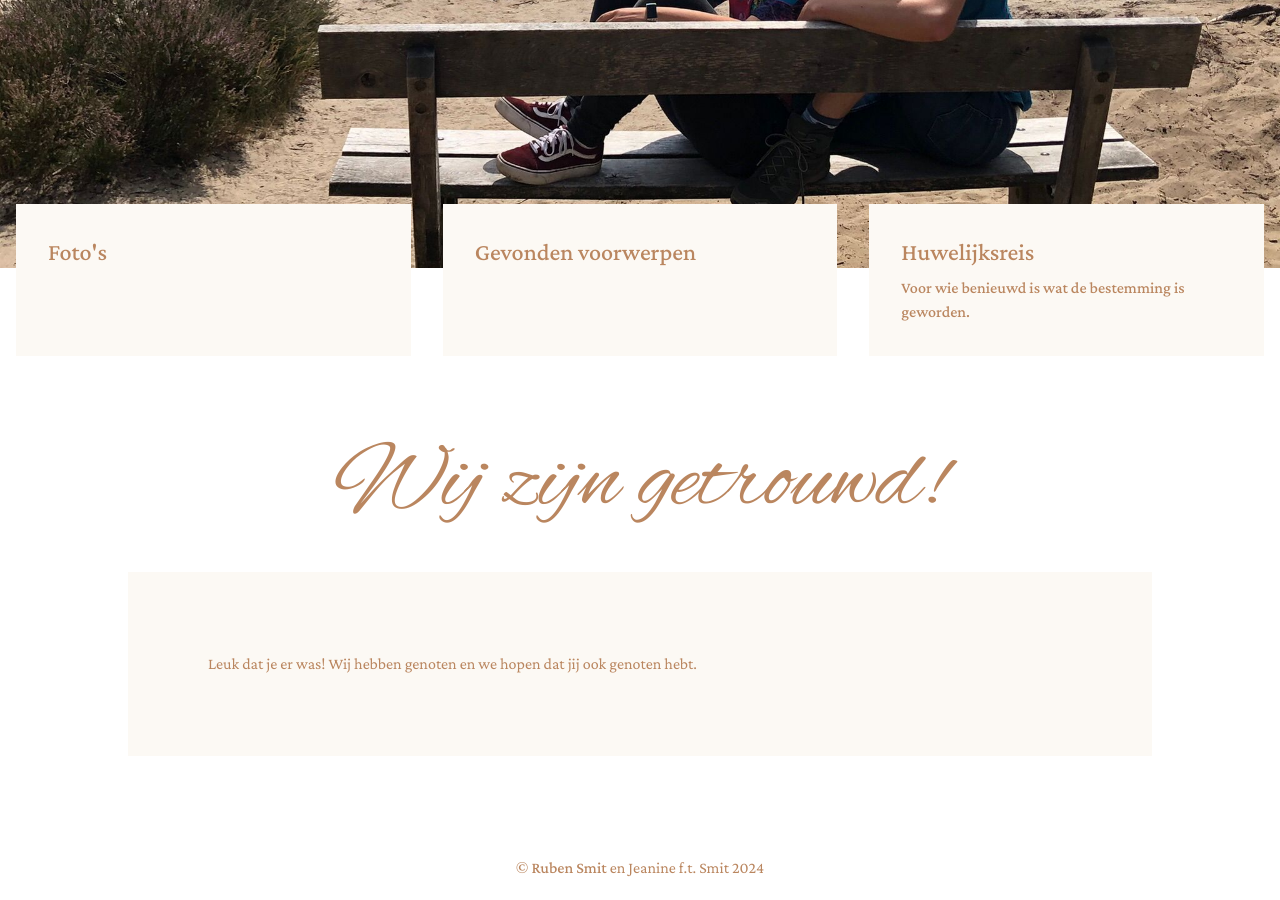
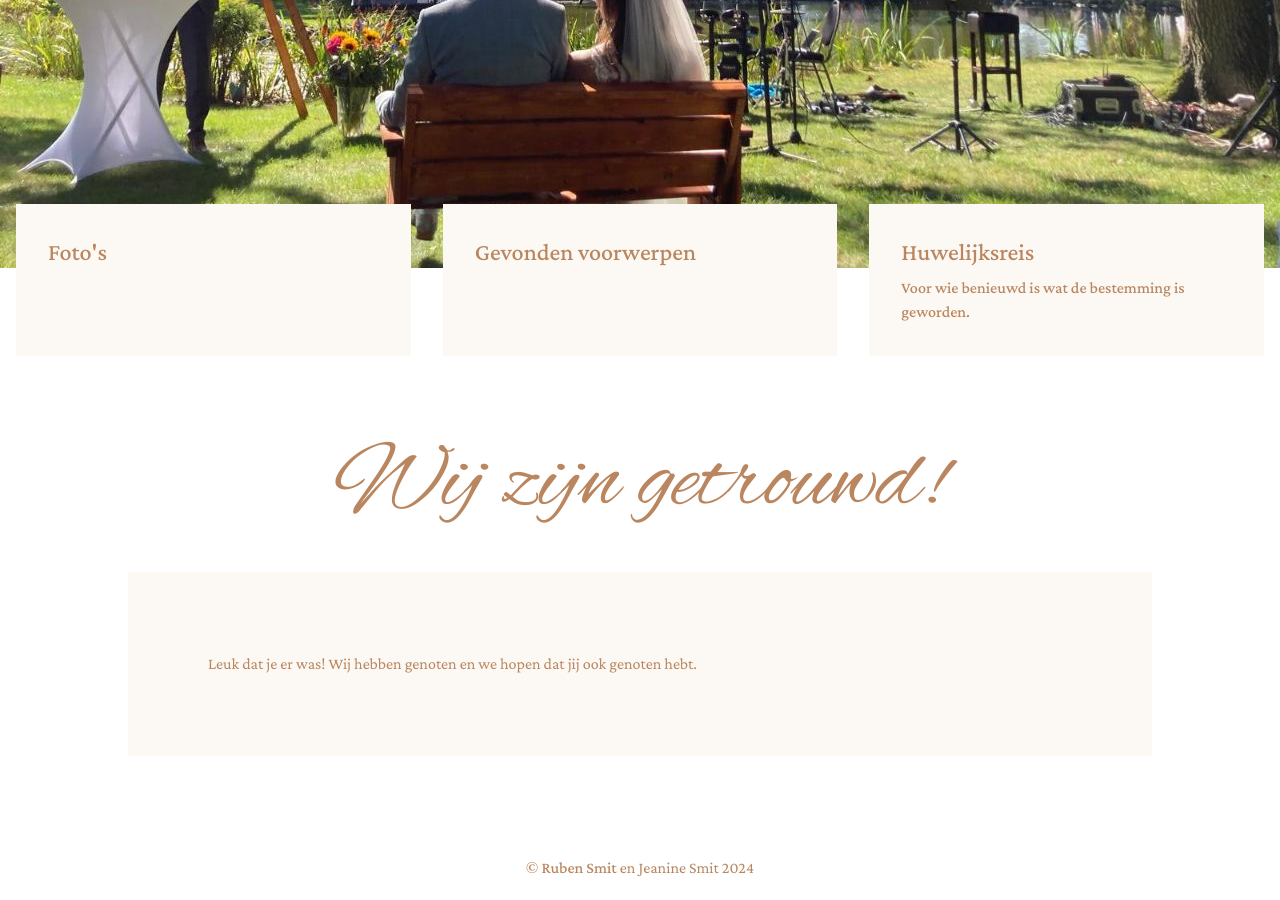
Before and after one commit to RubenSmit/bruiloftjeanineenruben.nl, a Jekyll site: the page built from index.markdown, in a window 1280 px wide and 900 px high, scrolled down 632 px. Built offline with Jekyll 4.4.1, drawn with Linux system fonts in a browser that asks for light colours.

```diff
--- a/_layouts/default.html
+++ b/_layouts/default.html
@@ -52,7 +52,7 @@
   </article>
 </main>
 <footer class="text-center p-5 mt-20">
-  © <a href="https://rubensmit.com">Ruben Smit</a> en Jeanine f.t. Smit 2024
+  © <a href="https://rubensmit.com">Ruben Smit</a> en Jeanine Smit 2024
 </footer>
 </body>
 <script>
--- a/_layouts/home.html
+++ b/_layouts/home.html
@@ -63,7 +63,7 @@
   </article>
 </main>
 <footer class="text-center p-5 mt-20">
-  © <a href="https://rubensmit.com">Ruben Smit</a> en Jeanine f.t. Smit  2024
+  © <a href="https://rubensmit.com">Ruben Smit</a> en Jeanine Smit  2024
 </footer>
 </body>
 <script>
```
Also changed, not shown: images/backdrop.jpg.
